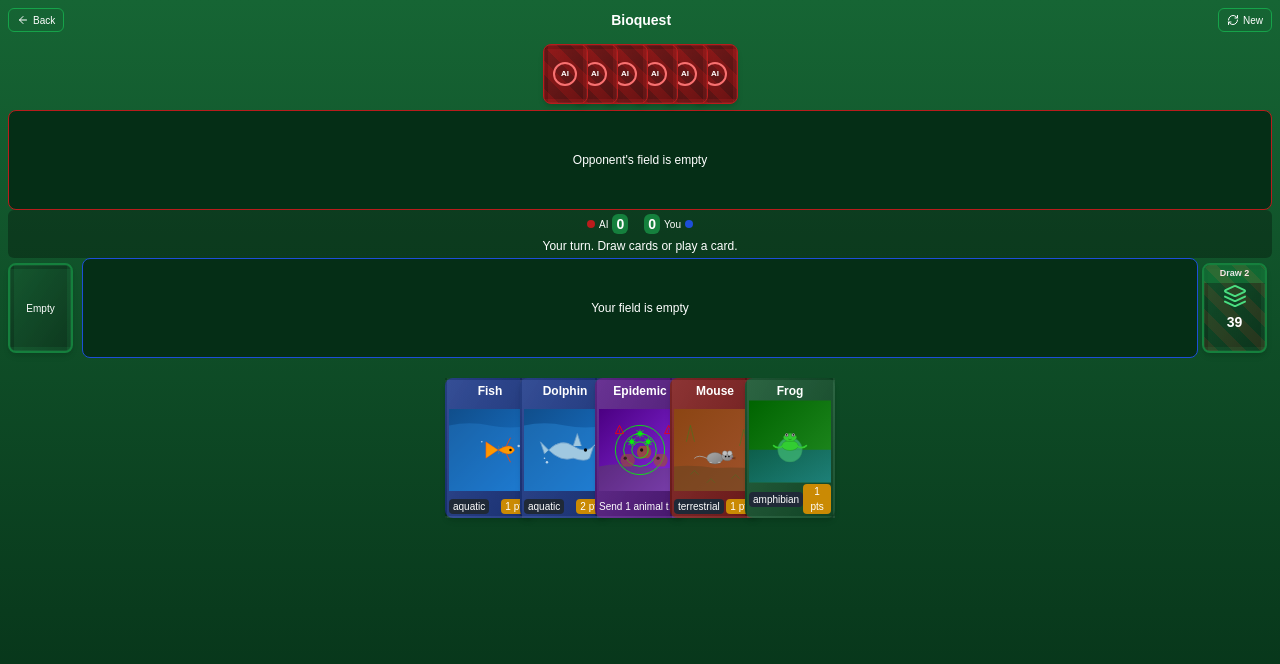
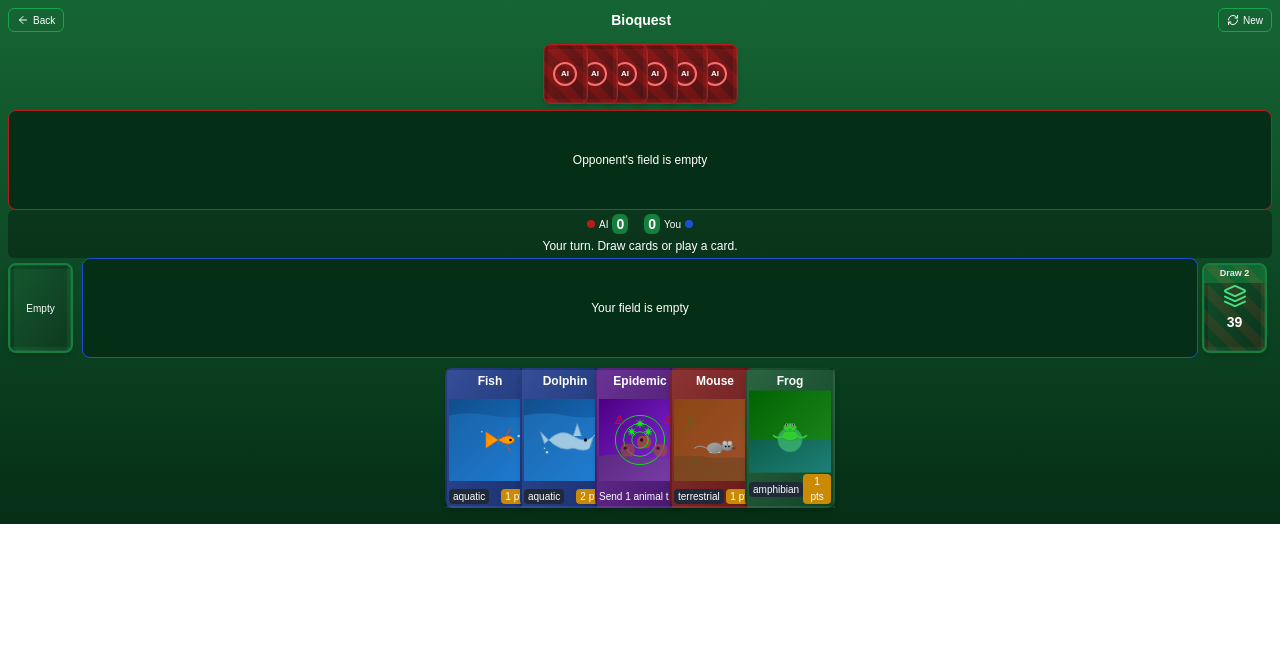
Before and after one commit to AlexandreNasajon/animal_kingdom, a Next.js app: page /game/match in a window 1280 px wide. Shown: the top 664 px of the page. Built offline with nearby package versions, Linux system fonts and the light colour scheme.

Commit message:
refactor: compact player hand layout for shorter screen
Reduce space beneath player hand for more compact design.

Co-authored-by: Alexandre Nasajon <26290886+AlexandreNasajon@users.noreply.github.com>

```diff
--- a/app/game/match/page.tsx
+++ b/app/game/match/page.tsx
@@ -1310,7 +1310,7 @@ export default function GameMatch() {
   // Update the main layout to be more compact and remove the game log
   return (
     <div
-      className="flex min-h-screen flex-col bg-gradient-to-b from-green-800 to-green-950 p-0 text-white w-full mx-auto"
+      className="flex flex-col bg-gradient-to-b from-green-800 to-green-950 p-0 text-white w-full mx-auto"
       ref={gameBoardRef}
     >
       <AnimationStyles />
@@ -1339,7 +1339,7 @@ export default function GameMatch() {
         </div>
       </div>
       {/* Game board */}
-      <div className="flex flex-1 flex-col px-2 max-h-[calc(100vh-100px)] overflow-hidden">
+      <div className="flex flex-col px-2 overflow-hidden">
         {/* AI Hand (face down) */}
         <div className="mb-0">
           <OpponentHand
@@ -1492,7 +1492,7 @@ export default function GameMatch() {
         </div>
 
         {/* Player hand */}
-        <div className="px-2 pb-0">
+        <div className="px-2 pb-0 mt-[-10px]">
           <div className="flex items-center justify-center">
             <PlayerHand
               cards={gameState.playerHand}
```
